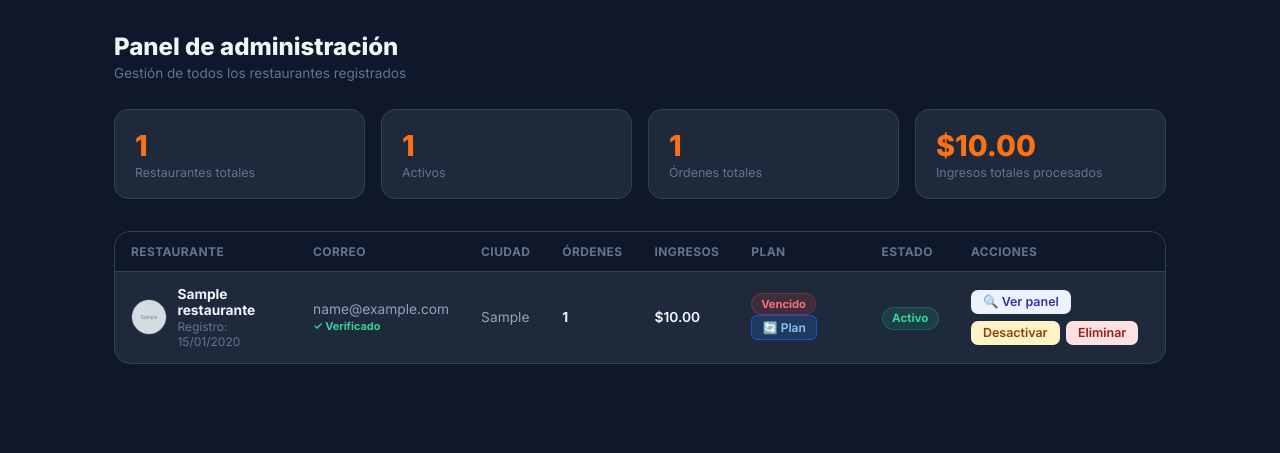
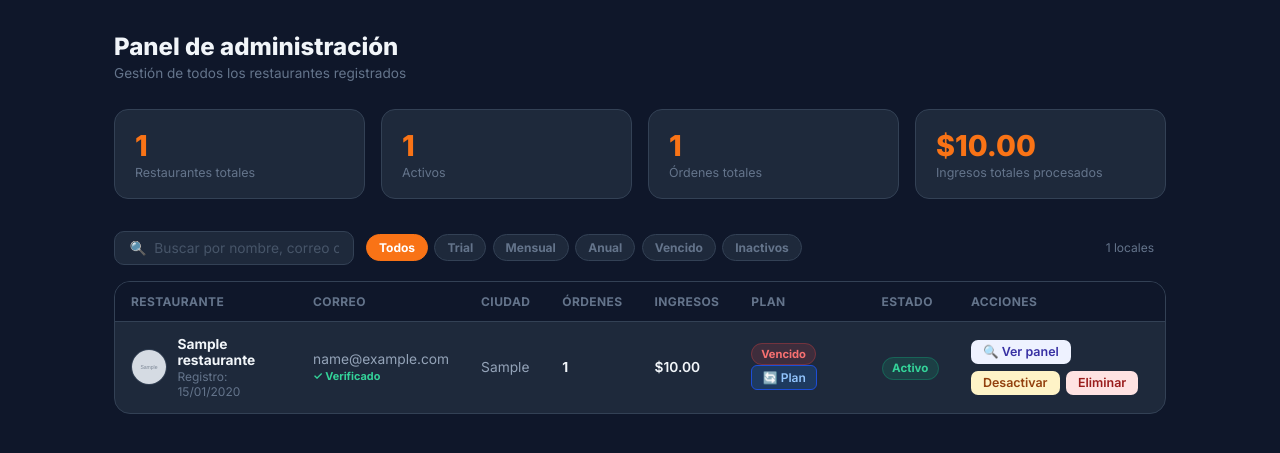
Before and after one commit to colverounmerco-lgtm/carta-digital, a Flask app: template templates/admin/panel.html in a window 1280 px wide. Shown: the part 56-509 px from the top of the page. Run offline with Flask 3, Linux system fonts and the light colour scheme; tables that the repository leaves empty hold one stand-in row (values such as "Sample post"); the template is opened without the code that fills it: values that come from a table or form of the project are taken from there, most other values are stand-ins (such as "Sample title", 1, 10 or a date in 2020); grey boxes marked "Sample" are stand-in pictures; parts of the project's set-up code (start-up, migrations or seed data) failed here and were passed over.

Commit message:
Admin: buscador en tiempo real, filtros por plan/estado y badge de categoria
Co-Authored-By: Claude Sonnet 4.6 <noreply@anthropic.com>

```diff
--- a/templates/admin/panel.html
+++ b/templates/admin/panel.html
@@ -150,6 +150,33 @@
     .btn-plan { background: #1E3A5F; color: #93C5FD; font-size: 0.75rem; font-weight: 600; padding: 0.25rem 0.65rem; border-radius: 6px; border: 1px solid #1D4ED8; cursor: pointer; font-family: inherit; }
     .btn-plan:hover { background: #1D4ED8; color: #fff; }
 
+    /* Buscador y filtros */
+    .toolbar {
+      display: flex; align-items: center; gap: 0.75rem;
+      flex-wrap: wrap; margin-bottom: 1rem;
+    }
+    .search-input {
+      background: #1E293B; border: 1px solid #334155; border-radius: 10px;
+      padding: 0.5rem 0.9rem; color: #F1F5F9; font-family: inherit;
+      font-size: 0.86rem; outline: none; width: 240px;
+      transition: border-color 0.15s;
+    }
+    .search-input::placeholder { color: #475569; }
+    .search-input:focus { border-color: #F97316; }
+    .filtros { display: flex; gap: 0.4rem; flex-wrap: wrap; }
+    .chip {
+      font-size: 0.75rem; font-weight: 700; padding: 0.3rem 0.75rem;
+      border-radius: 999px; cursor: pointer; border: 1px solid #334155;
+      background: #1E293B; color: #64748B; transition: all 0.15s; user-select: none;
+    }
+    .chip:hover { border-color: #64748B; color: #F1F5F9; }
+    .chip.activo { background: #F97316; color: #fff; border-color: #F97316; }
+    .count-badge {
+      font-size: 0.75rem; color: #64748B; margin-left: auto;
+      padding: 0.3rem 0.75rem;
+    }
+    tr.oculto { display: none; }
+
     @media (max-width: 700px) {
       th:nth-child(3), td:nth-child(3),
       th:nth-child(5), td:nth-child(5) { display: none; }
@@ -224,6 +251,20 @@
     </div>
   </div>
 
+  <!-- Buscador y filtros -->
+  <div class="toolbar">
+    <input class="search-input" type="text" id="buscador" placeholder="🔍  Buscar por nombre, correo o ciudad…" oninput="filtrar()">
+    <div class="filtros">
+      <span class="chip activo" data-filtro="todos" onclick="setFiltro(this)">Todos</span>
+      <span class="chip" data-filtro="trial" onclick="setFiltro(this)">Trial</span>
+      <span class="chip" data-filtro="mensual" onclick="setFiltro(this)">Mensual</span>
+      <span class="chip" data-filtro="anual" onclick="setFiltro(this)">Anual</span>
+      <span class="chip" data-filtro="vencido" onclick="setFiltro(this)">Vencido</span>
+      <span class="chip" data-filtro="inactivo" onclick="setFiltro(this)">Inactivos</span>
+    </div>
+    <span class="count-badge" id="count-badge"></span>
+  </div>
+
   <!-- Tabla -->
   <div class="tabla-wrap">
     {% if restaurantes %}
@@ -242,16 +283,30 @@
       </thead>
       <tbody>
         {% for r in restaurantes %}
-        <tr>
+        {% set ahora2 = now() %}
+        {% set plan_key = 'vencido' if (r.plan_vence and r.plan_vence <= ahora2) else (r.plan or 'trial') %}
+        {% set estado_key = 'inactivo' if not r.activo else 'activo' %}
+        <tr data-nombre="{{ r.nombre|lower }}" data-email="{{ r.email|lower }}"
+            data-ciudad="{{ (r.ciudad or '')|lower }}"
+            data-plan="{{ plan_key }}" data-estado="{{ estado_key }}">
           <td>
             <div style="display:flex;align-items:center;gap:0.65rem">
               {% if r.logo_url %}
                 <img src="{{ r.logo_url }}" style="width:36px;height:36px;border-radius:50%;object-fit:cover;flex-shrink:0;border:1.5px solid #334155">
               {% else %}
-                <div style="width:36px;height:36px;border-radius:50%;background:#1E293B;border:1.5px solid #334155;display:flex;align-items:center;justify-content:center;font-size:1rem;flex-shrink:0">🍽️</div>
+                <div style="width:36px;height:36px;border-radius:50%;background:#1E293B;border:1.5px solid #334155;display:flex;align-items:center;justify-content:center;font-size:1rem;flex-shrink:0">
+                  {% if r.categoria == 'bar' %}🍺{% elif r.categoria == 'cafeteria' %}☕{% else %}🍽️{% endif %}
+                </div>
               {% endif %}
               <div>
-                <div style="font-weight:700">{{ r.nombre }}</div>
+                <div style="font-weight:700;display:flex;align-items:center;gap:0.4rem">
+                  {{ r.nombre }}
+                  {% if r.categoria == 'bar' %}
+                    <span style="font-size:0.65rem;font-weight:700;background:rgba(249,115,22,0.15);color:#FB923C;border:1px solid rgba(249,115,22,0.25);padding:0.1rem 0.45rem;border-radius:999px">Bar</span>
+                  {% elif r.categoria == 'cafeteria' %}
+                    <span style="font-size:0.65rem;font-weight:700;background:rgba(139,92,246,0.15);color:#C4B5FD;border:1px solid rgba(139,92,246,0.25);padding:0.1rem 0.45rem;border-radius:999px">Cafetería</span>
+                  {% endif %}
+                </div>
                 <div style="font-size:0.75rem;color:#64748B;margin-top:1px">
                   Registro: {{ r.fecha_registro|ec_time("%d/%m/%Y") }}
                 </div>
@@ -430,20 +485,55 @@
 
 <script>
   const modalPlan = document.getElementById('modal-plan');
+  let filtroActual = 'todos';
 
   function abrirModalPlan(rid, nombre, planActual) {
     document.getElementById('modal-nombre-rest').textContent = nombre;
     document.getElementById('form-plan').action = `/admin/restaurante/${rid}/plan`;
     document.getElementById('modal-select-plan').value = planActual;
-    // Fecha de hoy en formato yyyy-mm-dd
-    const hoy = new Date().toISOString().slice(0, 10);
-    document.getElementById('modal-fecha').value = hoy;
+    document.getElementById('modal-fecha').value = new Date().toISOString().slice(0, 10);
     modalPlan.style.display = 'flex';
   }
 
-  function cerrarModal() {
-    modalPlan.style.display = 'none';
+  function cerrarModal() { modalPlan.style.display = 'none'; }
+
+  function setFiltro(chip) {
+    document.querySelectorAll('.chip').forEach(c => c.classList.remove('activo'));
+    chip.classList.add('activo');
+    filtroActual = chip.dataset.filtro;
+    filtrar();
   }
+
+  function filtrar() {
+    const q = document.getElementById('buscador').value.toLowerCase().trim();
+    const filas = document.querySelectorAll('tbody tr');
+    let visibles = 0;
+    filas.forEach(tr => {
+      const nombre  = tr.dataset.nombre  || '';
+      const email   = tr.dataset.email   || '';
+      const ciudad  = tr.dataset.ciudad  || '';
+      const plan    = tr.dataset.plan    || '';
+      const estado  = tr.dataset.estado  || '';
+
+      const matchTexto = !q || nombre.includes(q) || email.includes(q) || ciudad.includes(q);
+      const matchFiltro = filtroActual === 'todos'
+        || (filtroActual === 'inactivo' && estado === 'inactivo')
+        || (filtroActual !== 'inactivo' && plan === filtroActual);
+
+      if (matchTexto && matchFiltro) {
+        tr.classList.remove('oculto');
+        visibles++;
+      } else {
+        tr.classList.add('oculto');
+      }
+    });
+    const total = filas.length;
+    document.getElementById('count-badge').textContent =
+      visibles === total ? `${total} locales` : `${visibles} de ${total}`;
+  }
+
+  // Inicializar contador
+  filtrar();
 </script>
 </body>
 </html>
```
